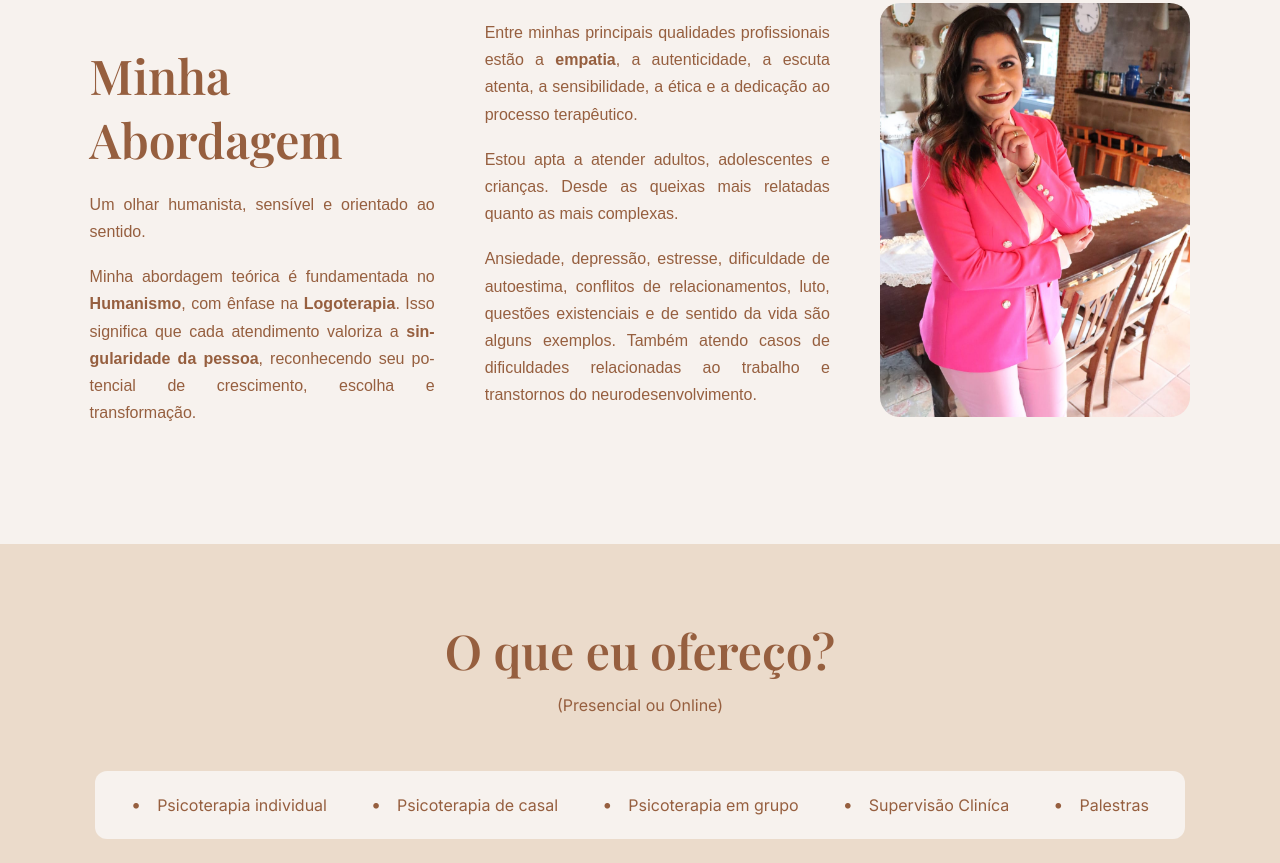
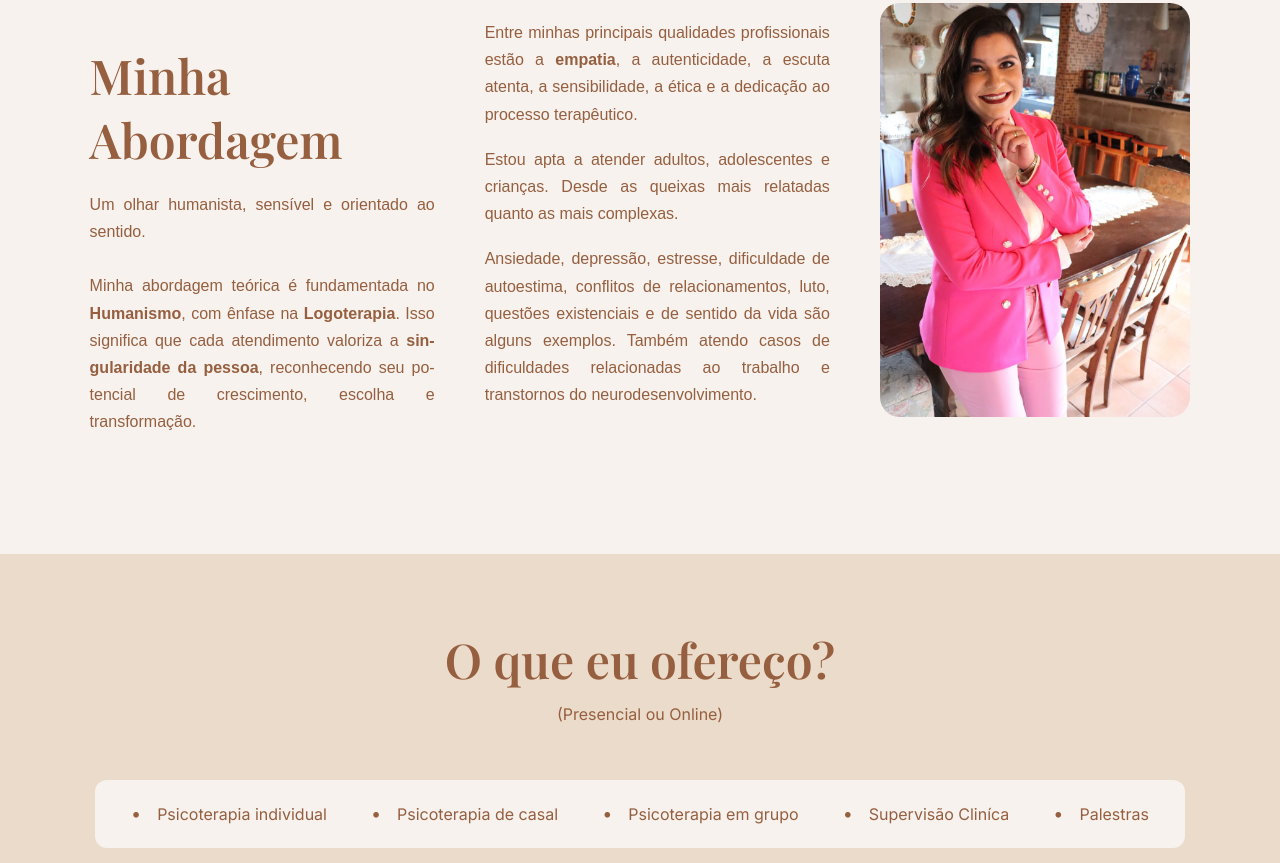
Before and after one commit to fpradomatheus/projeto-site-psicologa, a plain HTML site: page index.html in a window 1280 px wide. Shown: the part 1621-2484 px from the top of the page. Drawn offline with nearby package versions, Linux system fonts and the light colour scheme.

Commit message:
Update index.html

```diff
--- a/index.html
+++ b/index.html
@@ -29,7 +29,7 @@
 
 <section class="hero">
 
-        <img src="/projeto-site-psicologa/images/logo.png" alt="Logo" class="logo-hero">
+        <img src="/projeto-site-psicologaimages/logo.png" alt="Logo" class="hero-logo">
 
         <div class="curve"></div>
 
@@ -94,8 +94,8 @@
         <div class="coluna coluna-1">
 
             <h2>Minha<br/>Abordagem</h2>
-            <p>Um olhar humanista, sensível e orientado ao sentido.</p>
-            <p>Minha abordagem teórica é fundamentada no <strong>Humanismo</strong>, com ênfase na <strong>Logoterapia</strong>.
+            <p>Um olhar humanista, sensível e orientado ao sentido.<br/>
+            <br/>Minha abordagem teórica é fundamentada no <strong>Humanismo</strong>, com ênfase na <strong>Logoterapia</strong>.
             Isso significa que cada atendimento valoriza a <strong>singularidade da pessoa</strong>, reconhecendo
             seu potencial de crescimento, escolha e transformação.</p>
 
```
